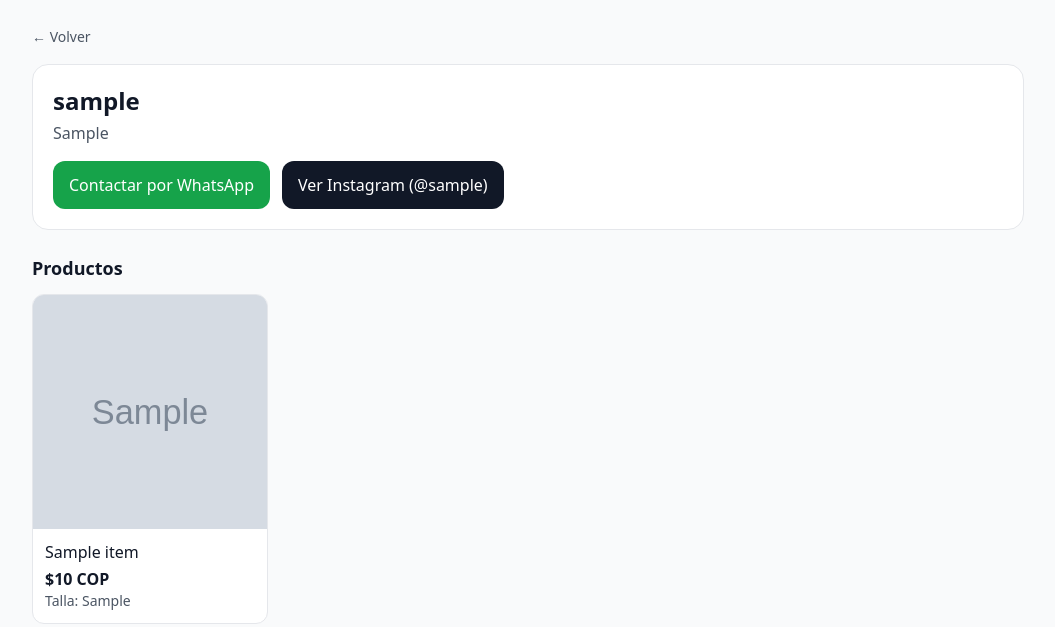
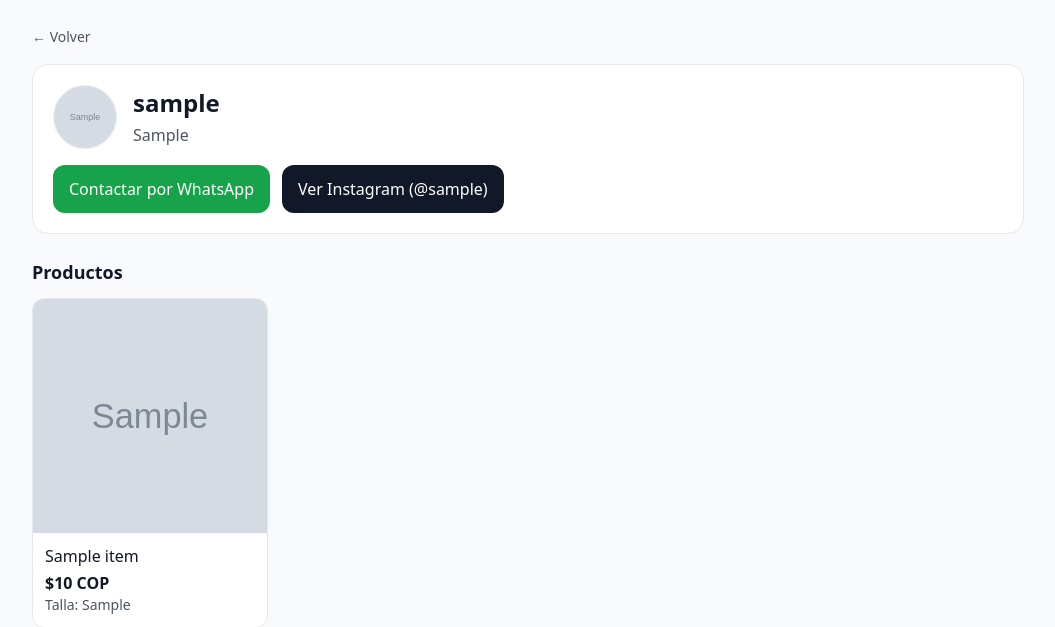
Before and after one commit to StefanyNoguera/recloset, a Django app: a page that uses market/templates/market/store_detail.html in a window 1280 px wide. Shown: the part 61-688 px from the top of the page, without its empty margins (112-1167 px from the left). Run offline with Django 5.2, Linux system fonts and the light colour scheme; tables that the repository leaves empty hold one stand-in row (values such as "Sample post"); grey boxes marked "Sample" are stand-in pictures; some libraries are stand-ins or nearby versions.

Commit message:
Show store profile image on public store page

```diff
--- a/market/templates/market/store_detail.html
+++ b/market/templates/market/store_detail.html
@@ -8,8 +8,24 @@
   </div>
 
   <div class="bg-white border rounded-2xl p-5 mb-6">
-    <h1 class="text-2xl font-semibold">{{ store.owner.username }}</h1>
-    <p class="text-gray-600 mt-1">{{ store.city }}</p>
+    <div class="flex items-center gap-4">
+      {% if store.profile_image %}
+        <img
+          src="{{ store.profile_image.url }}"
+          alt="Foto de perfil de {{ store.owner.username }}"
+          class="w-16 h-16 rounded-full object-cover border"
+        >
+      {% else %}
+        <div class="w-16 h-16 rounded-full bg-gray-100 border flex items-center justify-center text-xs text-gray-500">
+          Sin foto
+        </div>
+      {% endif %}
+
+      <div>
+        <h1 class="text-2xl font-semibold">{{ store.owner.username }}</h1>
+        <p class="text-gray-600 mt-1">{{ store.city }}</p>
+      </div>
+    </div>
 
     <div class="mt-4 flex flex-col sm:flex-row gap-3">
       <a href="https://wa.me/{{ store.whatsapp_number }}"
```
